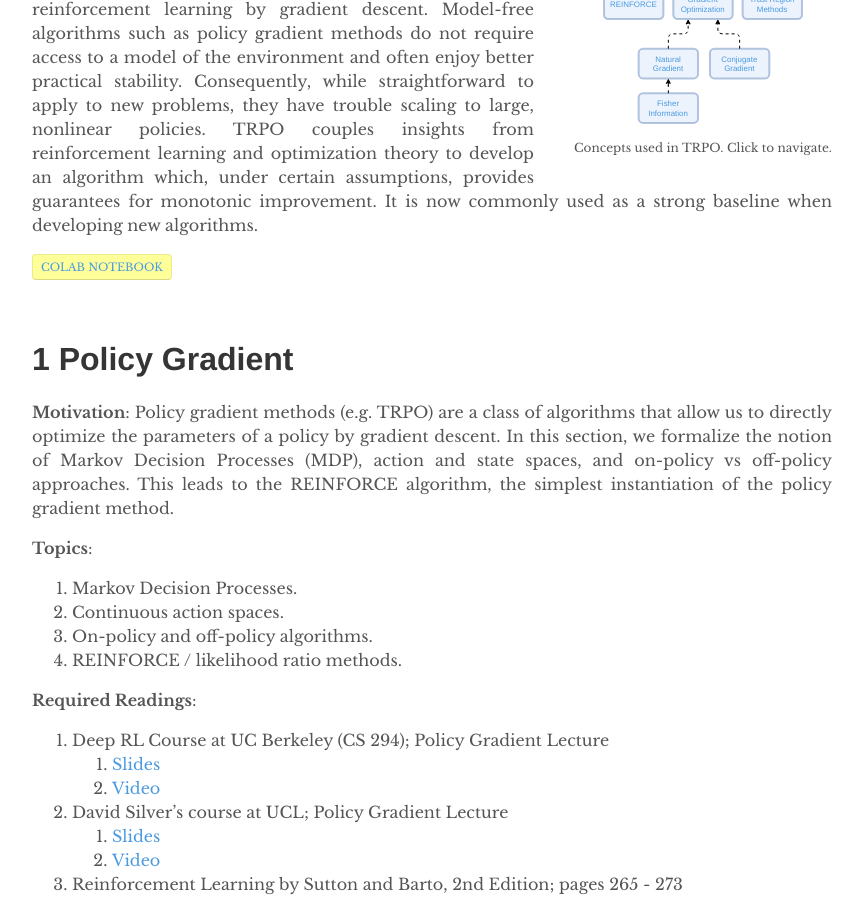
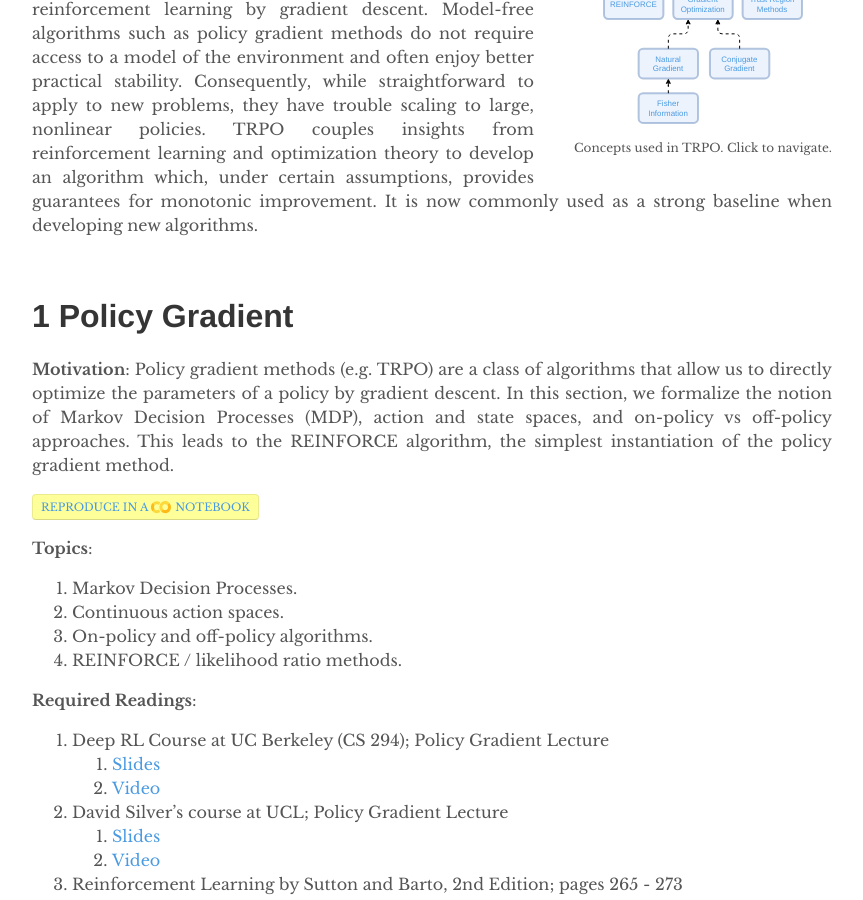
Before and after one commit to depthfirstlearning/depthfirstlearning.com, a Jekyll site: the page built from _posts/2018-06-20-TRPO.markdown, in a window 1280 px wide and 900 px high, scrolled down 714 px. Shown: the whole window, without its empty margins (208-1071 px from the left). Built offline with Jekyll 4.4.1, drawn with Linux system fonts in a browser that asks for light colours; formulas are drawn with MathJax 3.

Commit message:
fix link

```diff
--- a/_posts/2018-06-20-TRPO.markdown
+++ b/_posts/2018-06-20-TRPO.markdown
@@ -31,8 +31,6 @@ algorithm which, under certain assumptions, provides guarantees for monotonic
 improvement. It is now commonly used as a strong baseline when developing new
 algorithms.
 
-  <a href="https://colab.research.google.com/drive/1KFQ-NvcYHL0Pi9TUM96iTEGZzt9GLffO" class="colab-root">Colab Notebook</a>
-
 <br />
 
 # 1 Policy Gradient
@@ -41,6 +39,8 @@ algorithms.
   gradient descent. In this section, we formalize the notion of Markov Decision Processes (MDP),
   action and state spaces, and on-policy vs off-policy approaches. This leads to the
   REINFORCE algorithm, the simplest instantiation of the policy gradient method.
+
+  <a href="https://colab.research.google.com/drive/1KFQ-NvcYHL0Pi9TUM96iTEGZzt9GLffO" class="colab-root">Reproduce in a <span>Notebook</span></a>
 
   **Topics**:
   1. Markov Decision Processes.
```
